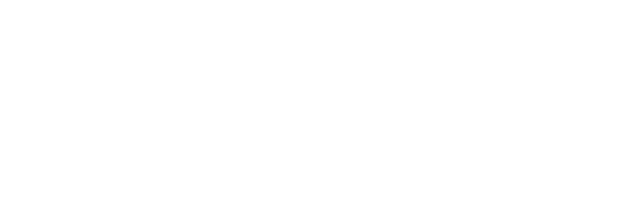
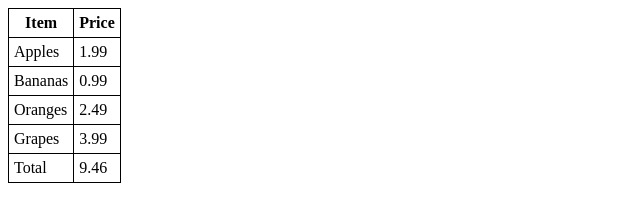
Before and after one commit to acciojob/grofers-checkout-2-Shubhamjindal0801, a website: page main.html in a window 1280 px wide. Shown: the whole page, without its empty margins (0-640 px from the left). Drawn offline with Linux system fonts and the light colour scheme.

Commit message:
created a submission

```diff
--- a/main.html
+++ b/main.html
@@ -7,6 +7,40 @@
 </head>
 
 <body>
+
+	<table id="grocery-list">
+		<thead>
+			<tr>
+				<th>Item</th>
+				<th>Price</th>
+			</tr>
+		</thead>
+		<tbody>
+			<tr>
+				<td>Apples</td>
+				<td class="prices">1.99</td>
+			</tr>
+			<tr>
+				<td>Bananas</td>
+				<td class="prices">0.99</td>
+			</tr>
+			<tr>
+				<td>Oranges</td>
+				<td class="prices">2.49</td>
+			</tr>
+			<tr>
+				<td>Grapes</td>
+				<td class="prices">3.99</td>
+			</tr>
+			<tr>
+				<td>Total</td>
+				<td id="grandTotal"></td>
+			</tr>
+		</tbody>
+	</table>
+
+
+
 	<!-- the entire body must be written by student -->
     <script type="text/javascript" src="./script.js">
 </script>
--- a/script.js
+++ b/script.js
@@ -1 +1,19 @@
-//your code here
+
+    const priceCells = document.querySelectorAll('.prices');
+const totalPriceCell = document.querySelector('#grandTotal');
+
+function calculateTotalPrice() {
+  let totalPrice = 0;
+
+  priceCells.forEach((cell) => {
+    totalPrice += parseFloat(cell.textContent);
+  });
+
+  totalPriceCell.textContent = totalPrice.toFixed(2);
+}
+
+calculateTotalPrice();
+
+priceCells.forEach((cell) => {
+  cell.addEventListener('input', calculateTotalPrice);
+});
--- a/styles.css
+++ b/styles.css
@@ -1,2 +1,7 @@
-
-/* Your CSS Code here. */
+table {
+			border-collapse: collapse;
+		}
+		th, td {
+			padding: 5px;
+			border: 1px solid black;
+		}
```
